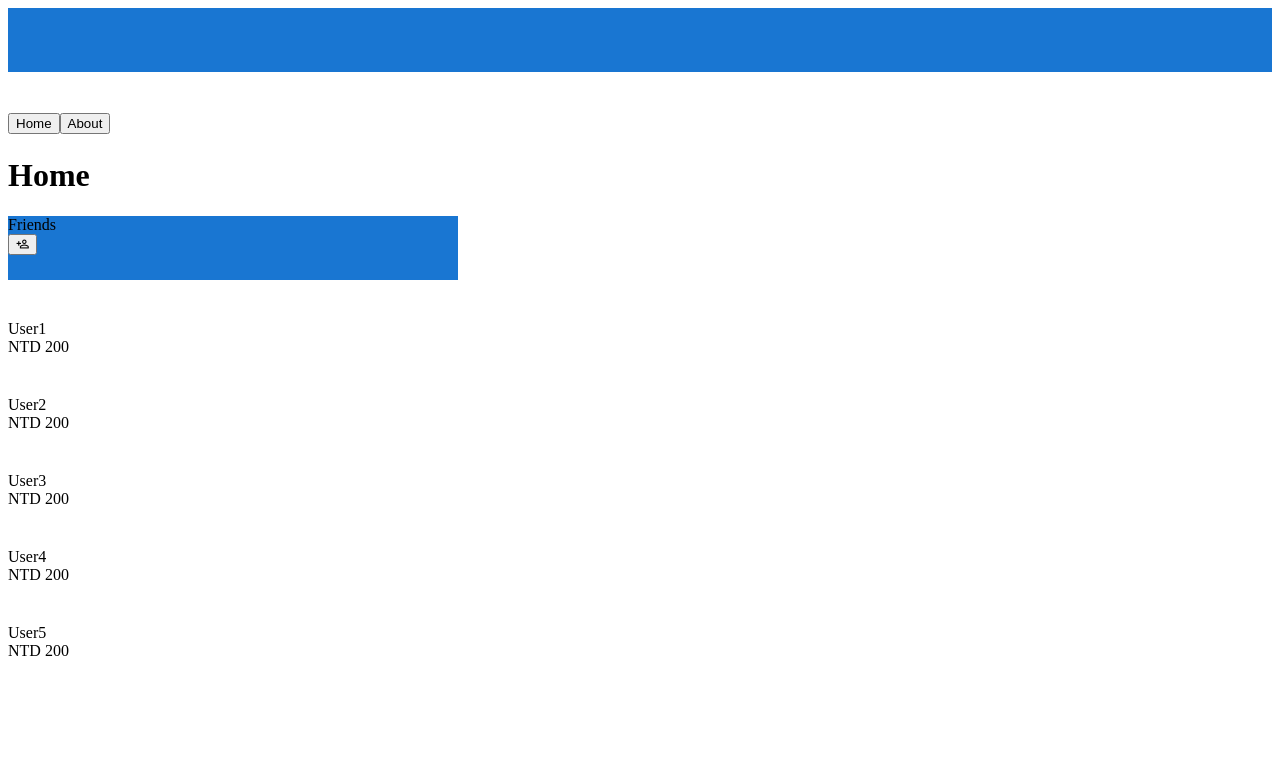
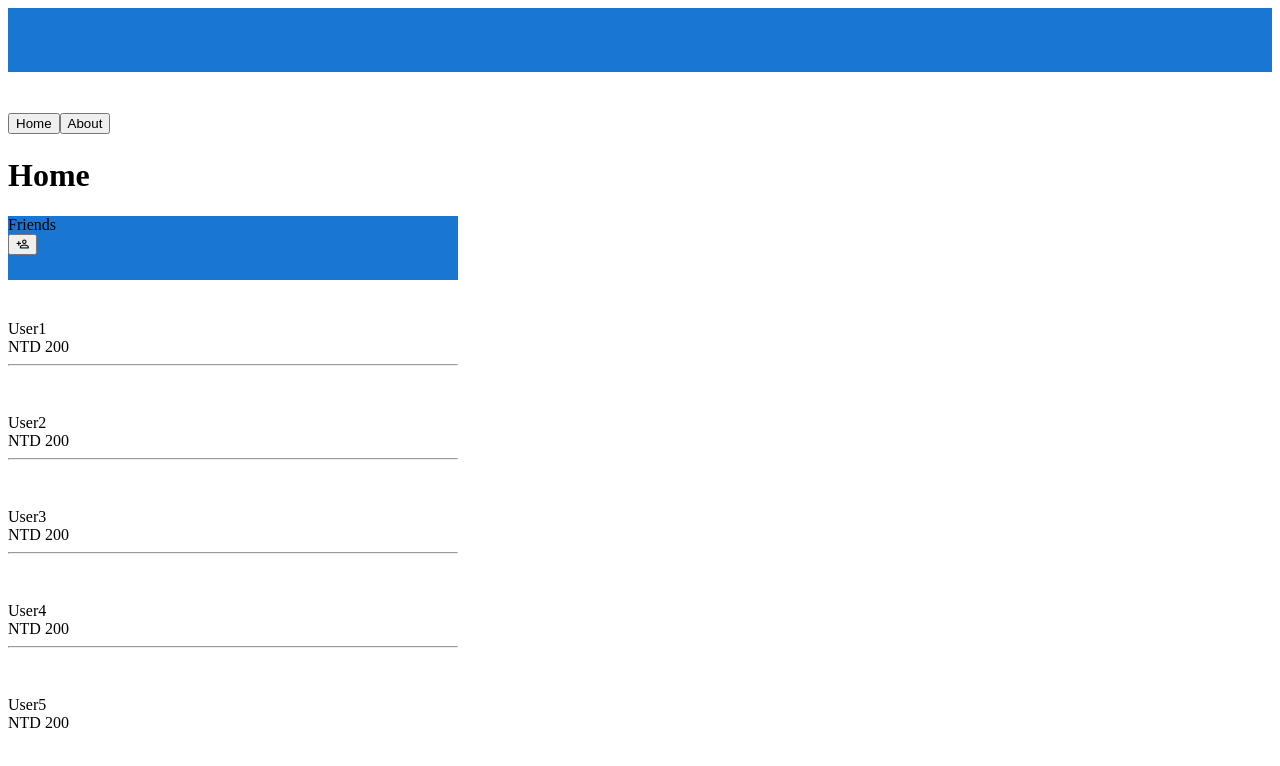
Before and after one commit to loftapartment/richrich, a Vue app: page /#/ in a window 1280 px wide. Shown: the top 766 px of the page. Built offline with nearby package versions, Linux system fonts and the light colour scheme; grey boxes are pictures that could not be loaded.

Commit message:
fix divider

```diff
--- a/src/components/FriendsList.vue
+++ b/src/components/FriendsList.vue
@@ -19,7 +19,7 @@
                             <v-list-item-subtitle>NTD {{ friend.amount_owed }}</v-list-item-subtitle>
                         </v-list-item-content>
                     </v-list-item>
-                    <v-divider v-if="index < friend.length - 1" :key="index" inset></v-divider>
+                    <v-divider v-if="index < friends.length - 1" :key="index" inset></v-divider>
                 </template>
             </v-list>
         </v-card>
```
